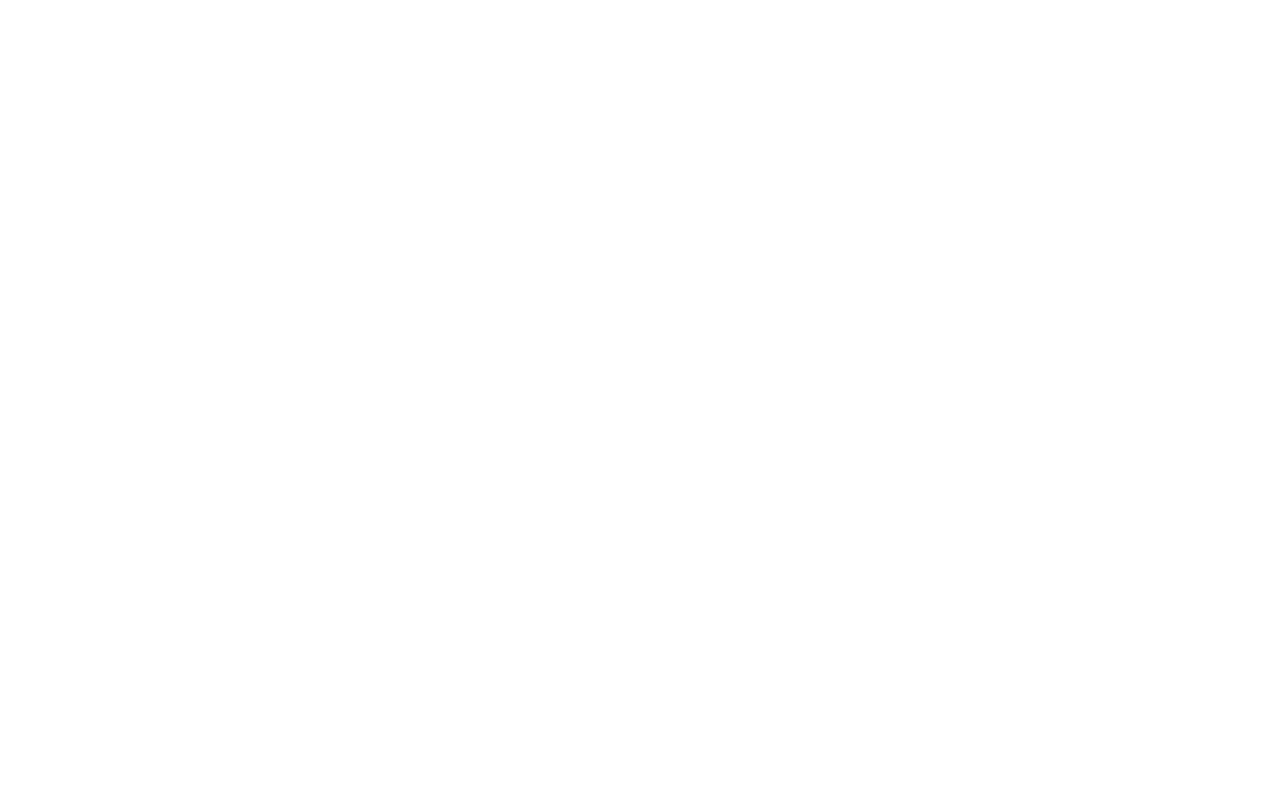
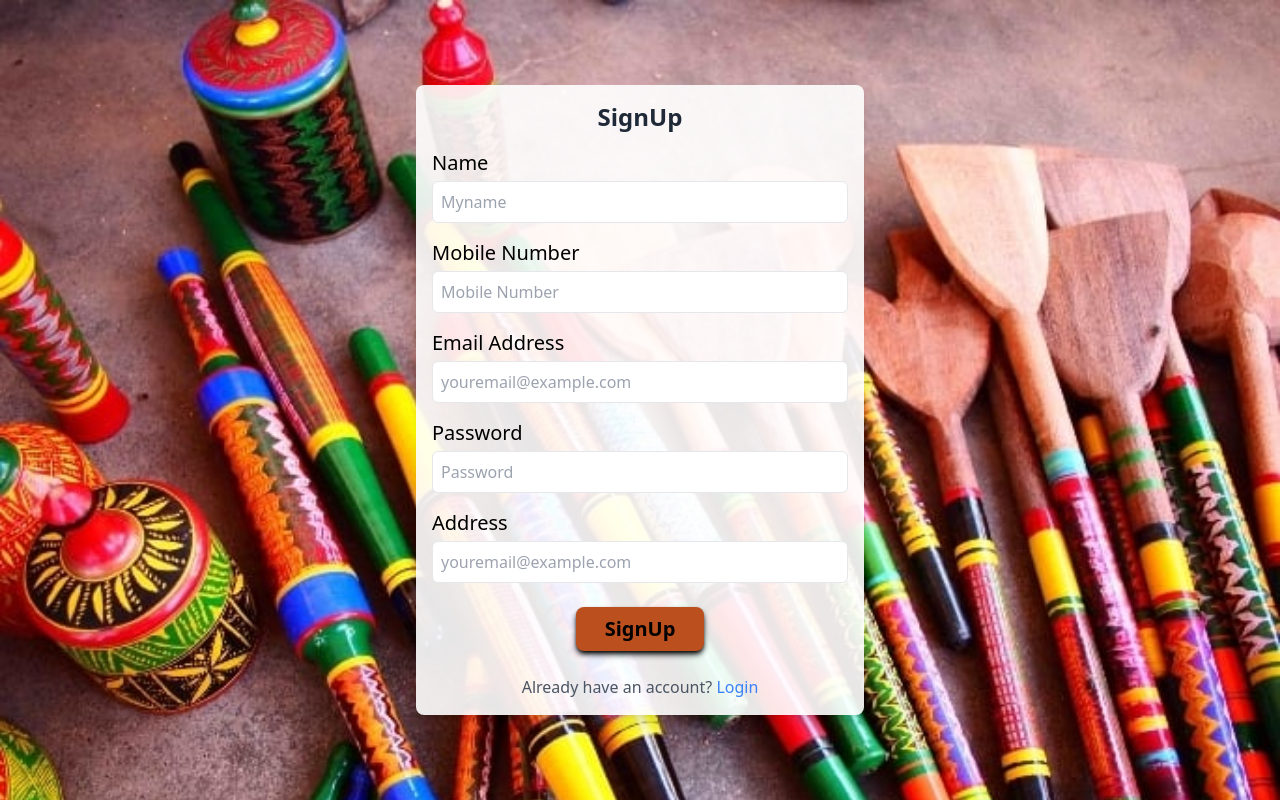
Before and after one commit to dharmi04/SSIP-FE, a React (Vite) app: page /signup in a window 1280 px wide. Before the commit this address had no page. Built offline with nearby package versions, Linux system fonts and the light colour scheme.

Commit message:
Login & SignUp added

```diff
--- a/src/App.jsx
+++ b/src/App.jsx
@@ -5,6 +5,8 @@
 import Productpage from './Pages/Productpage';
 import Productdetail from './Pages/Productdetail';
 import Dashboard from './Pages/Dashboard';
+import Login from './components/Login';
+import Signup from './components/Signup';
 
 
 function App() {
@@ -16,6 +18,8 @@
         <Route path="/productpage" element={<Productpage />} />
         <Route path="/productpage/:productId" element={<Productdetail />} />
         <Route path="/dashboard" element={<Dashboard />} />
+        <Route path="/login" element={<Login />} />
+        <Route path="/signup" element={<Signup />} />
       </Routes>
     </Router>
   );
--- a/src/components/Login.jsx
+++ b/src/components/Login.jsx
@@ -1,11 +1,84 @@
-import React from 'react'
+import React, { useState } from 'react';
+import { Link } from 'react-router-dom'; // Import the Link component
+import background from '../assets/bgimage.jpg';
 
 const Login = () => {
+  const [email, setEmail] = useState('');
+  const [password, setPassword] = useState('');
+  const [name, setName] = useState('');
+
+  const handleLogin = () => {
+    // Implement your login logic here
+    console.log('Logging in with email:', email);
+  };
+
+  const isFormValid = name && email && password; // Check if all fields are filled
+
   return (
-    <div>
+    <div className="flex justify-center items-center h-screen bg-cover bg-opacity-50" style={{ backgroundImage: `url(${background})` }}>
+      <div className="max-w-md md:w-full w-3/4 bg-white bg-opacity-90 rounded-lg shadow-lg p-4">
+        <h2 className="text-2xl text-gray-800 mb-4 text-center justify-center font-bold">Login</h2>
+        <div className="mb-4 text-black">
+          <label htmlFor="name" className="block text-xl font-medium">
+            Name
+          </label>
+          <input
+            type="text"
+            required
+            id="name"
+            className="w-full p-2 mt-1 border rounded-md"
+            placeholder="Myname"
+            value={name}
+            onChange={(e) => setName(e.target.value)}
+          />
+        </div>
+        <div className="mb-4">
+          <label htmlFor="email" className="block text-xl font-medium">
+            Email Address
+          </label>
+          <input
+            type="email"
+            required
+            id="email"
+            className="w-full p-2 mt-1 border rounded-md"
+            placeholder="youremail@example.com"
+            value={email}
+            onChange={(e) => setEmail(e.target.value)}
+          />
+        </div>
+        <div className="mb-4">
+          <label htmlFor="password" className="block text-xl font-medium">
+            Password
+          </label>
+          <input
+            type="password"
+            required
+            id="password"
+            className="w-full p-2 mt-1 border rounded-md"
+            placeholder="Password"
+            value={password}
+            onChange={(e) => setPassword(e.target.value)}
+          />
+        </div>
+        <div className="flex items-center justify-center my-6">
+          <Link
+            to={isFormValid ? '/home' : ''}
+            className={`text-black bg-accent w-32 py-2 text-xl font-bold text-center rounded-lg shadow-md shadow-black flex justify-center px-4 items-center gap-1 ${
+              isFormValid ? '' : ''
+            }`}
+          >
+            <button className="flex">LogIn</button>
+          </Link>
+        </div>
+        <p className="text-gray-600 text-center">
+          Don't have an account?{' '}
+          <Link to="/signup" className="text-blue-500 hover:underline">
+            Sign up
+          </Link>
+        </p>
+      </div>
+    </div>
+  );
+};
 
-    </div>
-  )
-}
-
-export default Login
+export default Login;
--- a/src/components/NavBar.jsx
+++ b/src/components/NavBar.jsx
@@ -18,7 +18,7 @@
                 {/* <img className="h-8 w-8" src={account} alt="Workflow" /> */}
               </div>
               <div className="hidden md:block">
-                <div className="ml-10 flex items-baseline space-x-4 text-xl">
+                <div className="ml-10 flex items-baseline space-x-16 text-lg ">
                   <a
                     href="#"
                     className="hover:bg-gray-700 text-white px-3 py-2 rounded-md font-medium"
@@ -37,11 +37,11 @@
                     href="/dashboard"
                     className="text-gray-300 hover:bg-gray-700 hover:text-white px-3 py-2 rounded-md font-medium"
                   >
-                    My Dashboard
+                  Dashboard
                   </a>
 
                   <a
-                    href="#"
+                    href="/login"
                     className="text-gray-300 hover:bg-gray-700 hover:text-white px-3 py-2 rounded-md font-medium"
                   >
                     Account
--- a/src/components/Signup.jsx
+++ b/src/components/Signup.jsx
@@ -1,11 +1,113 @@
-import React from 'react'
+import React, { useState } from 'react';
+import { Link } from 'react-router-dom'; // Import the Link component
+import background from '../assets/bgimage.jpg';
 
-const Signup = () => {
+const Login = () => {
+  const [email, setEmail] = useState('');
+  const [password, setPassword] = useState('');
+  const [name, setName] = useState('');
+  const [number, setNumber] = useState('');
+  const [address, setAddress] = useState('');
+  const handleLogin = () => {
+    // Implement your login logic here
+    console.log('Logging in with email:', email);
+  };
+
+  const isFormValid = name && email && password; // Check if all fields are filled
+
   return (
-    <div>
+    <div className="flex justify-center items-center h-screen bg-cover bg-opacity-50" style={{ backgroundImage: `url(${background})` }}>
+      <div className="max-w-md md:w-full w-3/4 bg-white bg-opacity-90 rounded-lg shadow-lg p-4">
+        <h2 className="text-2xl text-gray-800 mb-4 text-center justify-center font-bold">SignUp</h2>
+        <div className="mb-4 text-black">
+          <label htmlFor="name" className="block text-xl font-medium">
+            Name
+          </label>
+          <input
+            type="text"
+            required
+            id="name"
+            className="w-full p-2 mt-1 border rounded-md"
+            placeholder="Myname"
+            value={name}
+            onChange={(e) => setName(e.target.value)}
+          />
+        </div>
+        <div className="mb-4 text-black">
+          <label htmlFor="number" className="block text-xl font-medium">
+            Mobile Number
+          </label>
+          <input
+            type="text"
+            required
+            id="number"
+            className="w-full p-2 mt-1 border rounded-md"
+            placeholder="Mobile Number"
+            value={number}
+            onChange={(e) => setNumber(e.target.value)}
+          />
+        </div>
+        <div className="mb-4">
+          <label htmlFor="email" className="block text-xl font-medium">
+            Email Address
+          </label>
+          <input
+            type="email"
+            required
+            id="email"
+            className="w-full p-2 mt-1 border rounded-md"
+            placeholder="youremail@example.com"
+            value={email}
+            onChange={(e) => setEmail(e.target.value)}
+          />
+        </div>
+        <div className="mb-4">
+          <label htmlFor="password" className="block text-xl font-medium">
+            Password
+          </label>
+          <input
+            type="password"
+            required
+            id="password"
+            className="w-full p-2 mt-1 border rounded-md"
+            placeholder="Password"
+            value={password}
+            onChange={(e) => setPassword(e.target.value)}
+          />
+        </div>
+        <div className="mb-4">
+          <label htmlFor="email" className="block text-xl font-medium">
+            Address
+          </label>
+          <input
+            type="text"
+            required
+            id="address"
+            className="w-full p-2 mt-1 border rounded-md"
+            placeholder="youremail@example.com"
+            value={address}
+            onChange={(e) => setEmail(e.target.value)}
+          />
+        </div>
+        <div className="flex items-center justify-center my-6">
+          <Link
+            to={isFormValid ? '/home' : ''}
+            className={`text-black bg-accent w-32 py-2 text-xl font-bold text-center rounded-lg shadow-md shadow-black flex justify-center px-4 items-center gap-1 ${
+              isFormValid ? '' : ''
+            }`}
+          >
+            <button className="flex">SignUp</button>
+          </Link>
+        </div>
+        <p className="text-gray-600 text-center">
+          Already have an account?{' '}
+          <Link to="/login" className="text-blue-500 hover:underline">
+            Login
+          </Link>
+        </p>
+      </div>
+    </div>
+  );
+};
 
-    </div>
-  )
-}
-
-export default Signup
+export default Login;
```
Also changed, not shown: src/assets/bgimage.jpg (added).
